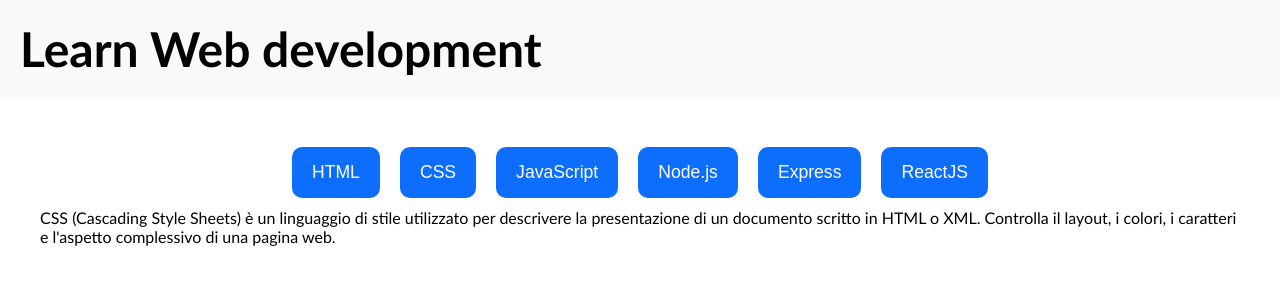
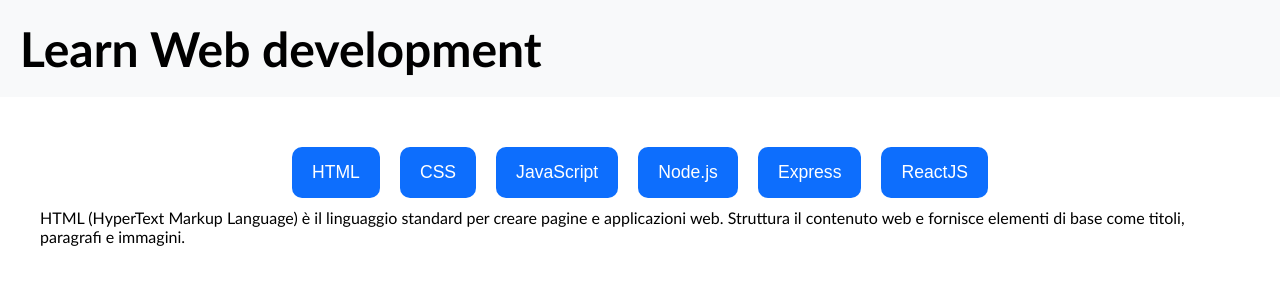
Before and after one commit to matteodragotto/react-use-state, a React (Vite) app: page / in a window 1280 px wide. Shown: the top 300 px of the page. Built offline with nearby package versions, Linux system fonts and the light colour scheme.

Commit message:
[feat] buttons now show corresponding description when clicked

```diff
--- a/src/components/Main.jsx
+++ b/src/components/Main.jsx
@@ -1,14 +1,15 @@
 import languages from "../../data/languages"
+import { useState } from "react"
 
 const Main = () => {
 
-  const selectedLanguage = 2
+  const [selectedLanguage, setSelectedLanguage] = useState(1)
 
   return (
     <main>
       <ul>
         {languages.map(language => (
-          <li key={language.id}><button>{language.title}</button></li>
+          <li key={language.id}><button onClick={() => setSelectedLanguage(language.id)}>{language.title}</button></li>
         ))}
       </ul>
 
--- a/src/index.css
+++ b/src/index.css
@@ -33,7 +33,11 @@ ul {
       border: none;
       padding: 15px 20px;
       border-radius: 10px;
-      font-size: 1.1rem
+      font-size: 1.1rem;
+
+      &:hover {
+        cursor: pointer;
+      }
     }
   }
 }
```
